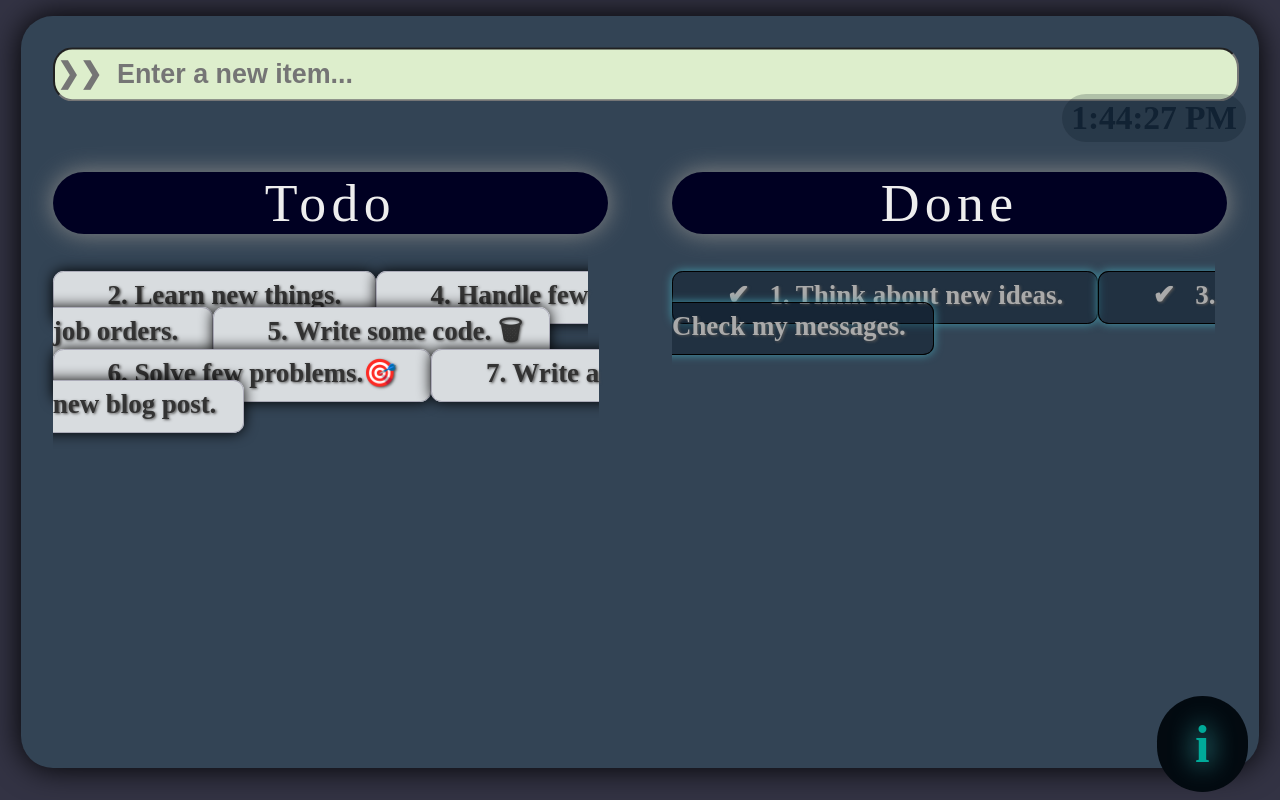
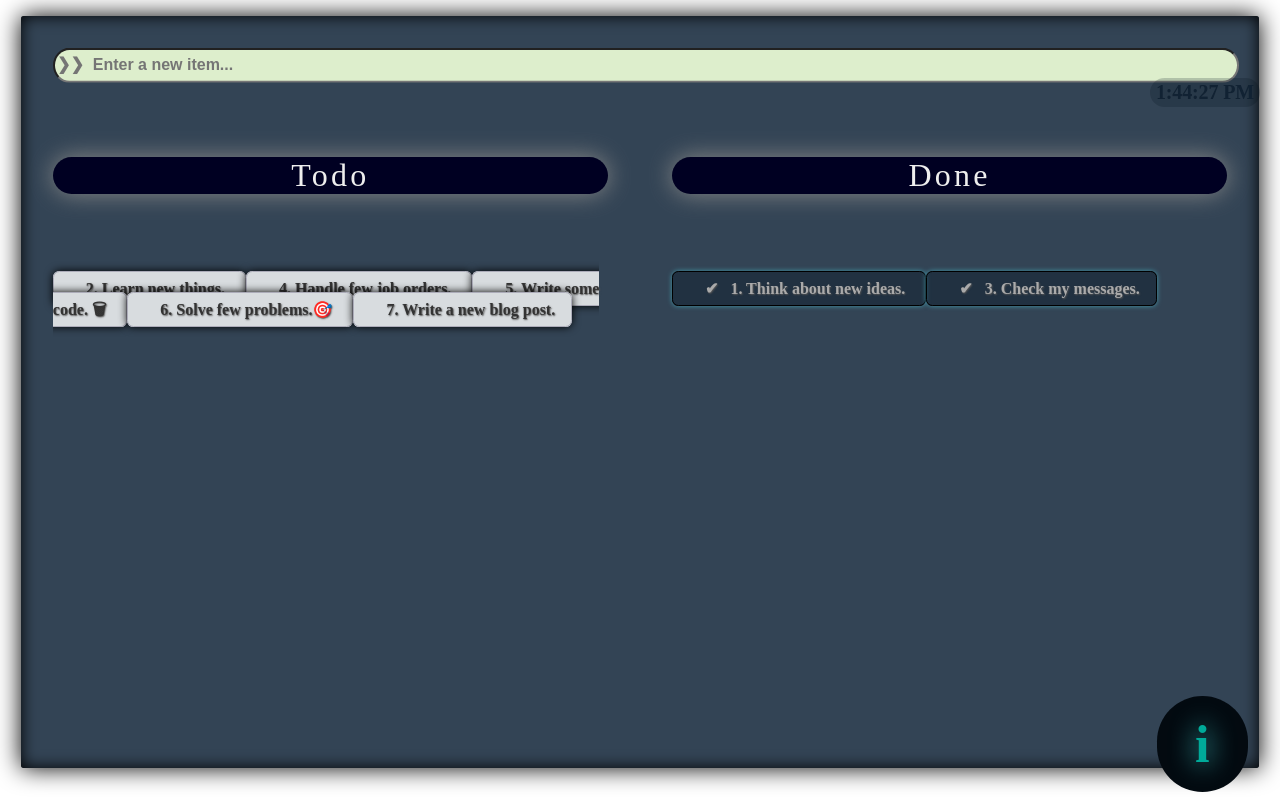
Before and after one commit to Peyman-Borhani/Todo-SE, a SvelteKit app: page / in a window 1280 px wide. Built offline with nearby package versions, Linux system fonts and the light colour scheme.

Commit message:
Deps updates, fixed layout.

```diff
--- a/src/+layout.svelte
+++ b/src/+layout.svelte
@@ -2,3 +2,14 @@
     /** @type {import('./$types').LayoutData} */
     export let data;
 </script>
+
+
+
+<style>
+
+body {
+    overflow : hidden;              background-color: #334;
+    font-size: var(--size);         user-select     : none;
+    --size   : calc((3.2vh + 2.2vw)/2);
+}
+</style>
--- a/src/routes/+page.svelte
+++ b/src/routes/+page.svelte
@@ -215,17 +215,13 @@ function load() { let s = localStorage.key(0);
 
 <style>
 
-:global(body) {
-        overflow : hidden;              background-color: #334;
-        font-size: var(--size);         user-select     : none;
-        --size   : calc((3.2vh + 2.2vw)/2);
-}
+
 
 .board {
         display : grid;		    background-color: #345;
-        padding : 4vmin;	    border-radius	: 4vmin;
+        padding : 4vmin;	    border-radius	: 2pt;
         height  : 86vh;		    user-select     : none;
-        margin  : 2vh 1vw;      box-shadow	    : 0 0 4vmin #000;
+        margin  : 2vh 1vw;      box-shadow	    : 0 0 3vmin #000, inset 0 0 2vmin #000;
         overflow: hidden;       justify-content : center;
         gap     : 2vh 5vw;	    grid: 9vh 16vh auto / repeat( 2, minmax(40vw, 1fr) );
 }
```
Also changed, not shown: package.json (+5 -5 lines), 1 other file (tests, documents, lock files or other folders).
